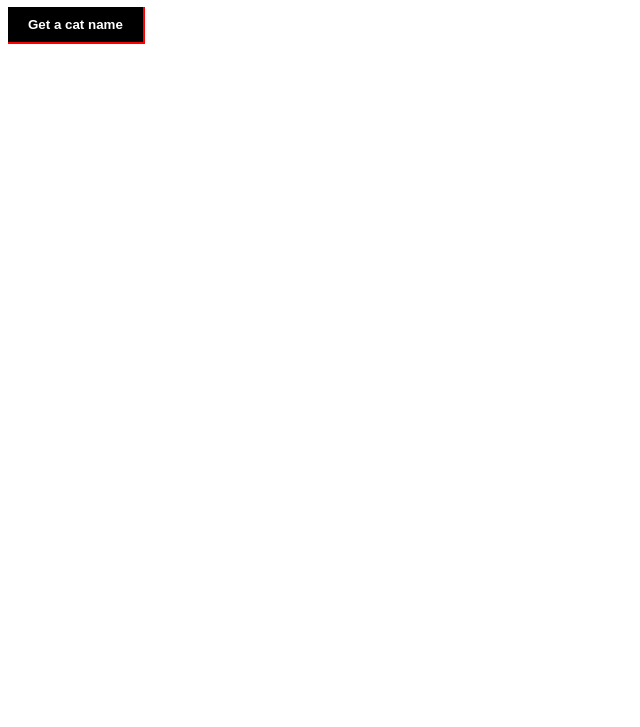
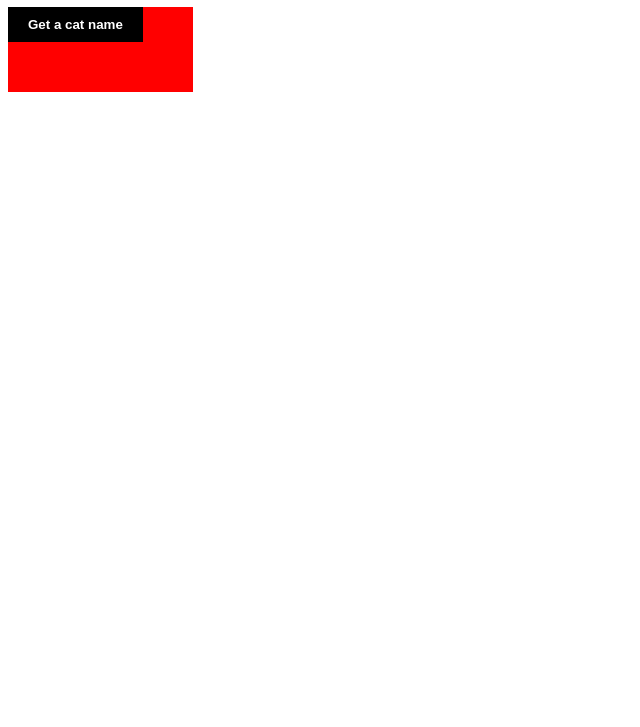
Before and after one commit to Taylor-Rem/f33-deployment, a website: page public/index.html in a window 1280 px wide. Shown: the part 73-800 px from the top of the page, without its empty margins (0-640 px from the left). Drawn offline with Linux system fonts and the light colour scheme.

Commit message:
made border very big

```diff
--- a/public/styles.css
+++ b/public/styles.css
@@ -6,8 +6,8 @@ button {
   background-color: black;
   color: white;
   border: none;
-  border-right: 2px solid red;
-  border-bottom: 2px solid red;
+  border-right: 50px solid red;
+  border-bottom: 50px solid red;
   padding: 10px 20px;
   font-weight: bold;
 }
```
